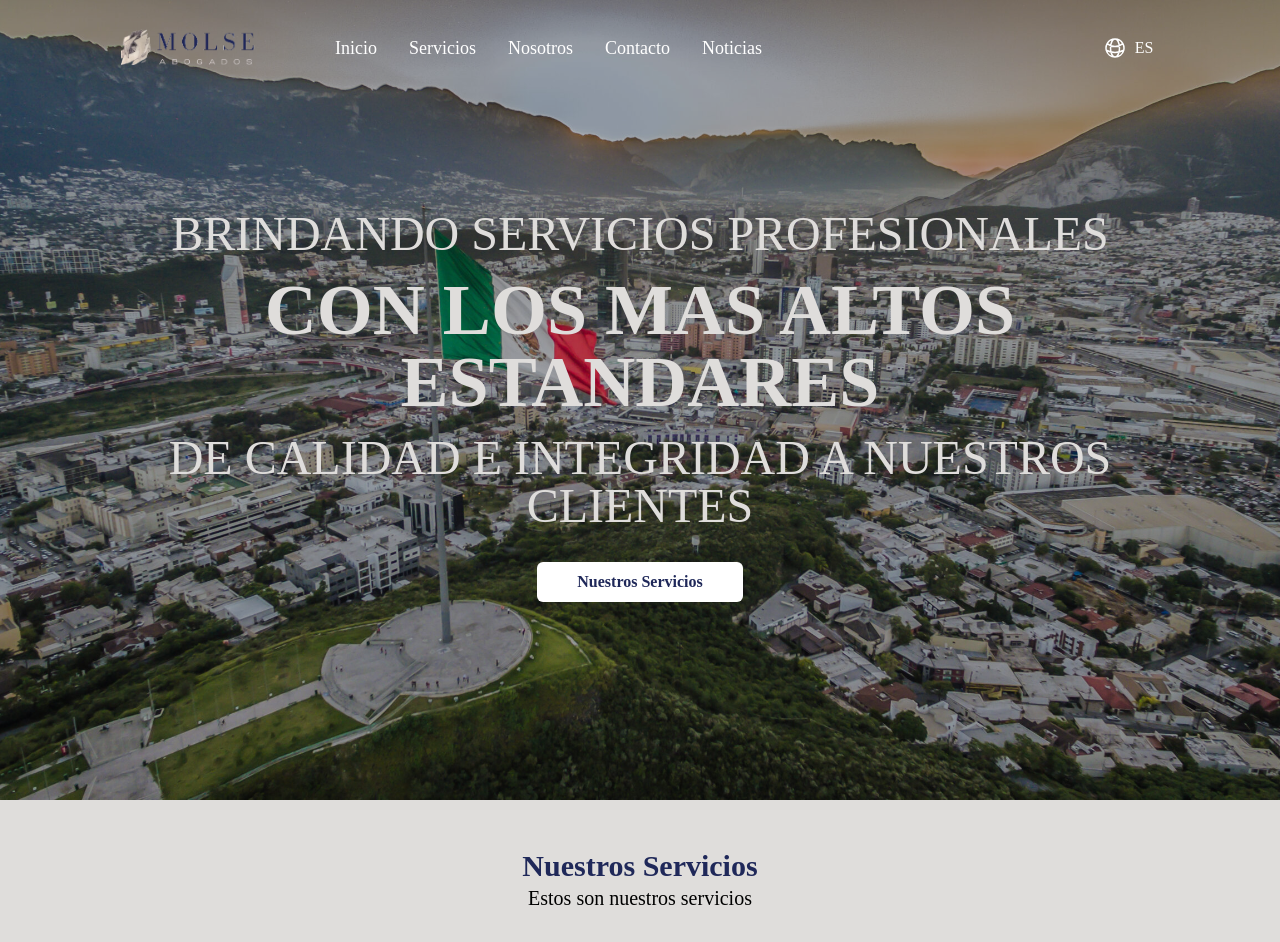
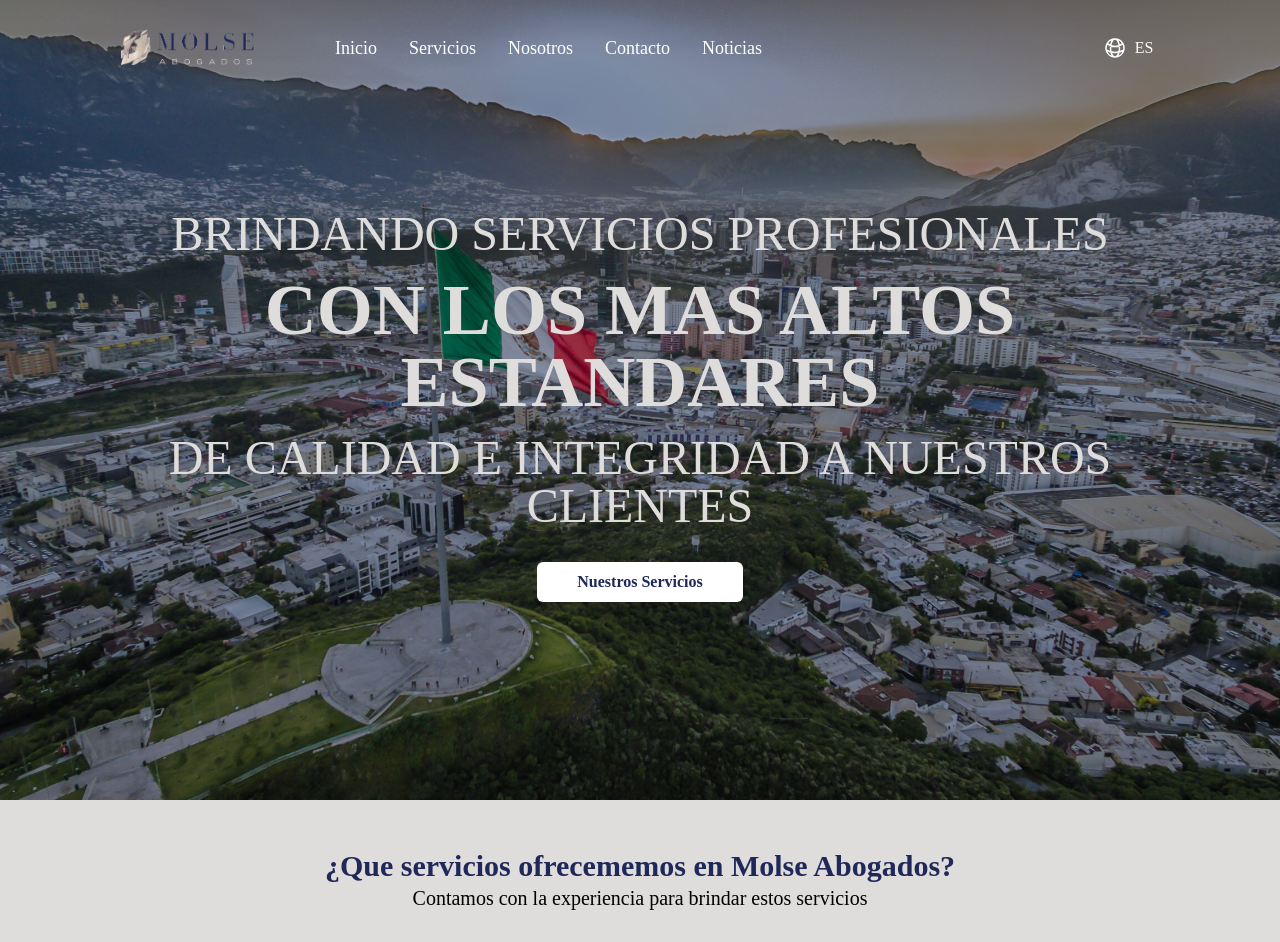
Before and after one commit to rickyjasso/molse-app, a React (Vite) app: page / in a window 1280 px wide. Shown: the top 942 px of the page. Built offline with nearby package versions, Linux system fonts and the light colour scheme.

Commit message:
changes to servicios title and home bg opacity

```diff
--- a/public/locales/en/translation.json
+++ b/public/locales/en/translation.json
@@ -7,8 +7,9 @@
     "seekingToProvide": "PROVIDING PROFESSIONAL SERVICES WITH",
     "servicesWithIntegrity": "THE HIGHEST STANDARDS OF QUALITY AND INTEGRITY",
     "toAllOurClients": "TO ALL OUR CLIENTS",
-    "ourServices": "Our Services",
-    "theseAreOurServices": "These are our services",
+    "ourServicesButton": "Our Services",
+    "ourServices": "What services do we offer in Molse Lawyers?",
+    "theseAreOurServices": "We have experience offering these services",
     "consultancy": "Consulting",
     "consultancyDescription": "We offer general consulting in everything related to the field of Labor Law.",
     "laborAdvisory": "Labor Advisory",
--- a/public/locales/es/translation.json
+++ b/public/locales/es/translation.json
@@ -7,8 +7,9 @@
     "seekingToProvide": "BRINDANDO SERVICIOS PROFESIONALES",
     "servicesWithIntegrity": "CON LOS MAS ALTOS ESTANDARES",
     "toAllOurClients": "DE CALIDAD E INTEGRIDAD A NUESTROS CLIENTES",
-    "ourServices": "Nuestros Servicios",
-    "theseAreOurServices": "Estos son nuestros servicios",
+    "ourServicesButton": "Nuestros Servicios",
+    "ourServices": "¿Que servicios ofrecememos en Molse Abogados?",
+    "theseAreOurServices": "Contamos con la experiencia para brindar estos servicios",
     "consultancy": "Consultoría",
     "consultancyDescription": "Les ofrecememos consultoría en general de todo lo relacionado con la rama del Derecho del Trabajo.",
     "laborAdvisory": "Asesorías Laborales",
--- a/src/scenes/home/index.tsx
+++ b/src/scenes/home/index.tsx
@@ -17,7 +17,7 @@ const Home = ({setSelectedPage}: Props) => {
 
   return (
     <section id="inicio">
-    <section id="home" className={`bg-blend-overlay bg-black/30 bg-home bg-cover ${isAboveMediumScreens ? "bg-center" : ""} h-screen pt-12 pb-16 flex justify-center items-center align-middle`} >
+    <section id="home" className={`bg-blend-overlay bg-[#4B4F58]/100 bg-home bg-cover ${isAboveMediumScreens ? "bg-center" : ""} h-screen pt-12 pb-16 flex justify-center items-center align-middle`} >
       <motion.div onViewportEnter={() => setSelectedPage(SelectedPage.Home)} className="w-5/6">
         <div className="text-molse-white text-center">
           <p className={`flex flex-col ${isAboveMediumScreens ? "text-5xl text-center" : "text-2xl text-center"} mb-6 mt-5`}>
@@ -25,7 +25,7 @@ const Home = ({setSelectedPage}: Props) => {
             <span className="my-2"> <HText textSize={isAboveMediumScreens?"text-7xl": "text-3xl"}>{t('servicesWithIntegrity')}</HText></span>
             <span className="my-2">{t('toAllOurClients')}</span></p>
           <div className="flex justify-evenly align-middle px-10">
-            <ActionButton setSelectedPage={setSelectedPage}>{t('ourServices')}</ActionButton>
+            <ActionButton setSelectedPage={setSelectedPage}>{t('ourServicesButton')}</ActionButton>
             {/* <ActionButton setSelectedPage={setSelectedPage}>Noticias</ActionButton>    */}
           </div>
         </div>
```
